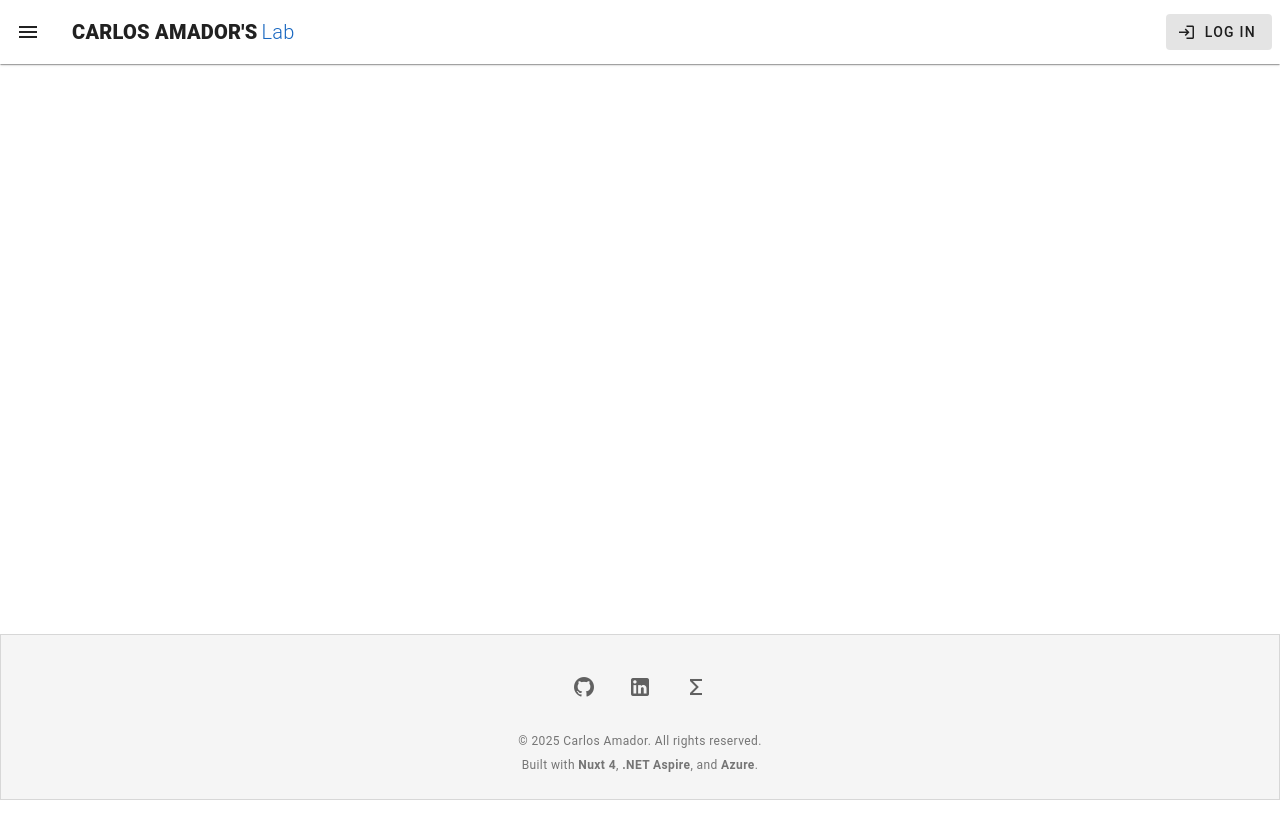
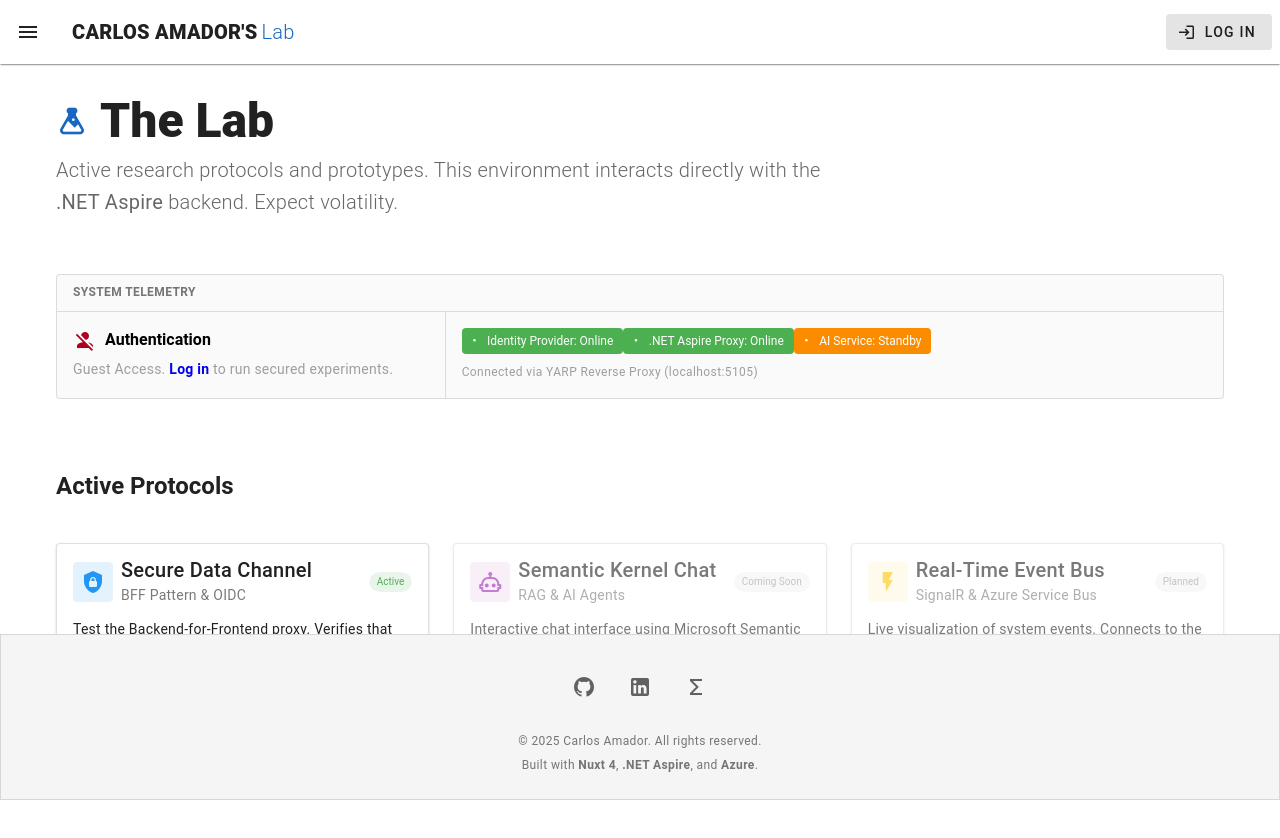
Before and after one commit to amadorcarlosa/AspireWithNuxtVersionTwo, a Nuxt app in the folder webapp/: page /lab in a window 1280 px wide. Shown: the top 838 px of the page. Before the commit the page ends 800 px from the top, so only its background shows below. Built offline with nearby package versions, Linux system fonts and the light colour scheme; no server answers.

Commit message:
feat: enhance weather component and add secure data lab page with authentication

```diff
--- a/webapp/app/components/WeatherForecasts.vue
+++ b/webapp/app/components/WeatherForecasts.vue
@@ -17,71 +17,88 @@
  */
 -->
 <script setup lang="ts">
-/**
- * Weather forecast data structure from the backend API.
- * Represents a single day's weather prediction.
- */
+import type { Ref } from 'vue'
+
 interface WeatherForecast {
-  /** ISO 8601 date string for the forecast day */
   date: string;
-  /** Temperature in Celsius */
   temperatureC: number;
-  /** Temperature in Fahrenheit */
   temperatureF: number;
-  /** Weather condition summary (e.g., "Sunny", "Rainy") */
   summary: string;
 }
 
-import type { Ref } from 'vue'
+// Fetch data using your secure composable
+const { data: forecasts, error, status } = await useAuthFetch<WeatherForecast[]>('/api/weatherforecast')
 
-/**
- * Fetches weather forecast data from the backend API.
- * Uses Nuxt's useFetch for SSR/CSR compatibility.
- * The request is proxied through server middleware to the backend API.
- */
-const { data: weatherForecasts, error, status } = await useAuthFetch<WeatherForecast[]>('/api/weatherforecast') as {
-  data: Ref<WeatherForecast[] | null>
-  error: Ref<Error | null>
-  status: Ref<string>
-};
+// Helper for weather icons
+const getWeatherIcon = (summary: string) => {
+  const s = summary.toLowerCase()
+  if (s.includes('rain') || s.includes('drizzle')) return 'mdi-weather-rainy'
+  if (s.includes('cloud')) return 'mdi-weather-cloudy'
+  if (s.includes('snow')) return 'mdi-weather-snowy'
+  if (s.includes('sun') || s.includes('clear')) return 'mdi-weather-sunny'
+  return 'mdi-weather-partly-cloudy'
+}
 
-console.log('=== WEATHER COMPONENT DEBUG ===');
-console.log('Status:', status.value);
-console.log('Data:', weatherForecasts.value);
-console.log('Error:', error.value);
-console.log('===============================');
+// Helper for temperature color
+const getTempColor = (tempC: number) => {
+  if (tempC > 30) return 'red-darken-1'
+  if (tempC > 20) return 'orange-darken-1'
+  if (tempC > 10) return 'green-darken-1'
+  return 'blue-darken-1'
+}
 </script>
 
 <template>
-  <div>
-    <div v-if="error" style="color: red;">
-      Error: {{ error.message }}
+  <v-card border elevation="0">
+    <div v-if="status === 'pending'" class="pa-4">
+      <div class="text-center mb-4">Establishing secure connection...</div>
+      <v-progress-linear indeterminate color="primary" />
     </div>
-    <div v-else-if="status === 'pending'">
-      Loading...
+
+    <v-alert
+      v-else-if="error"
+      type="error"
+      title="Access Denied / API Error"
+      variant="tonal"
+      class="ma-4"
+    >
+      {{ error.message }}
+      <div class="mt-2 text-caption">
+        Debug: Check if your .NET backend is running on port 5105.
       </div>
-    <div v-else-if="weatherForecasts">
-      <table>
+    </v-alert>
+
+    <v-table v-else hover>
       <thead>
         <tr>
-            <th>Date</th>
-            <th>Summary</th>
-            <th>T (°C)</th>
-            <th>T (°F)</th>
+          <th class="text-left">Date</th>
+          <th class="text-left">Condition</th>
+          <th class="text-right">Temp (°C)</th>
+          <th class="text-right">Temp (°F)</th>
         </tr>
       </thead>
       <tbody>
-          <tr v-for="item in weatherForecasts" :key="item.date">
-            <td>{{ item.date }}</td>
-            <td>{{ item.summary }}</td>
-            <td>{{ item.temperatureC }}</td>
-            <td>{{ item.temperatureF }}</td>
+        <tr v-for="item in forecasts" :key="item.date">
+          <td>
+            {{ new Date(item.date).toLocaleDateString(undefined, { weekday: 'short', month: 'short', day: 'numeric' }) }}
+          </td>
+
+          <td>
+            <v-chip size="small" variant="tonal" class="text-capitalize">
+              <v-icon start :icon="getWeatherIcon(item.summary)" />
+              {{ item.summary }}
+            </v-chip>
+          </td>
+
+          <td class="text-right font-weight-bold" :class="`text-${getTempColor(item.temperatureC)}`">
+            {{ item.temperatureC }}°
+          </td>
+
+          <td class="text-right text-grey">
+            {{ item.temperatureF }}°
+          </td>
         </tr>
       </tbody>
-      </table>
-    </div>
-    <div v-else>
-      No data
-    </div>
-  </div>
+    </v-table>
+  </v-card>
 </template>
--- /dev/null
+++ b/webapp/app/pages/lab/index.vue
@@ -0,0 +1,166 @@
+<script setup lang="ts">
+import { ref, computed } from 'vue'
+
+// 1. Get Real Auth State
+const { user, isAuthenticated, login } = useAuth()
+
+// 2. Define your Experiments (The Menu)
+// As you build new pages, just add them to this array.
+const experiments = [
+  {
+    title: 'Secure Data Channel',
+    subtitle: 'BFF Pattern & OIDC',
+    icon: 'mdi-shield-lock',
+    color: 'blue',
+    to: '/lab/secure-data',
+    description: 'Test the Backend-for-Frontend proxy. Verifies that HttpOnly cookies are correctly passing to the .NET API without exposing tokens to the browser.',
+    status: 'Active'
+  },
+  {
+    title: 'Semantic Kernel Chat',
+    subtitle: 'RAG & AI Agents',
+    icon: 'mdi-robot-outline',
+    color: 'purple',
+    to: '/lab/chat',
+    description: 'Interactive chat interface using Microsoft Semantic Kernel. Tests streaming responses and context maintenance via the MCP server.',
+    status: 'Coming Soon' // Placeholder until you build it
+  },
+  {
+    title: 'Real-Time Event Bus',
+    subtitle: 'SignalR & Azure Service Bus',
+    icon: 'mdi-flash',
+    color: 'amber',
+    to: '/lab/realtime',
+    description: 'Live visualization of system events. Connects to the Azure Service Bus via SignalR to show infrastructure heartbeat in real-time.',
+    status: 'Planned'
+  }
+]
+
+// 3. Simple System Health Mock (You can hook this to real API later)
+const systemStatus = ref([
+  { name: 'Identity Provider', status: 'Online', color: 'success' },
+  { name: '.NET Aspire Proxy', status: 'Online', color: 'success' },
+  { name: 'AI Service', status: 'Standby', color: 'warning' },
+])
+</script>
+
+<template>
+  <v-container class="py-8">
+
+    <v-row class="mb-8">
+      <v-col cols="12">
+        <div class="d-flex align-center mb-2">
+          <v-icon icon="mdi-flask" color="primary" size="x-large" class="mr-3" />
+          <h1 class="text-h3 font-weight-black">The Lab</h1>
+        </div>
+        <p class="text-h6 font-weight-light text-medium-emphasis" style="max-width: 800px;">
+          Active research protocols and prototypes. This environment interacts directly with the
+          <strong>.NET Aspire</strong> backend. Expect volatility.
+        </p>
+      </v-col>
+    </v-row>
+
+    <v-row class="mb-12">
+      <v-col cols="12">
+        <v-card border elevation="0" class="bg-grey-lighten-5">
+          <v-card-title class="text-caption font-weight-bold text-uppercase text-grey-darken-1">
+            System Telemetry
+          </v-card-title>
+
+          <v-divider />
+
+          <v-row no-gutters>
+            <v-col cols="12" md="4" class="pa-4 border-e">
+              <div class="d-flex align-center mb-2">
+                <v-icon :icon="isAuthenticated ? 'mdi-account-check' : 'mdi-account-off'"
+                        :color="isAuthenticated ? 'success' : 'error'"
+                        class="mr-2" />
+                <span class="font-weight-bold">Authentication</span>
+              </div>
+              <div v-if="isAuthenticated" class="text-body-2">
+                User: <span class="font-weight-medium">{{ user?.name }}</span><br>
+                <span class="text-caption text-grey">Session Secure (BFF)</span>
+              </div>
+              <div v-else class="text-body-2 text-grey">
+                Guest Access. <a href="#" @click.prevent="login()" class="text-decoration-none font-weight-bold">Log in</a> to run secured experiments.
+              </div>
+            </v-col>
+
+            <v-col cols="12" md="8" class="pa-4">
+              <div class="d-flex flex-wrap gap-4">
+                <v-chip
+                  v-for="service in systemStatus"
+                  :key="service.name"
+                  :color="service.color"
+                  variant="flat"
+                  size="small"
+                  label
+                >
+                  <v-icon start icon="mdi-circle-small" />
+                  {{ service.name }}: {{ service.status }}
+                </v-chip>
+              </div>
+              <div class="mt-2 text-caption text-grey">
+                Connected via YARP Reverse Proxy (localhost:5105)
+              </div>
+            </v-col>
+          </v-row>
+        </v-card>
+      </v-col>
+    </v-row>
+
+    <v-row>
+      <v-col cols="12" class="mb-4">
+        <h2 class="text-h5 font-weight-bold">Active Protocols</h2>
+      </v-col>
+
+      <v-col
+        v-for="exp in experiments"
+        :key="exp.title"
+        cols="12"
+        md="4"
+      >
+        <v-card
+          height="100%"
+          hover
+          border
+          :to="exp.status === 'Active' ? exp.to : undefined"
+          :class="{ 'opacity-60': exp.status !== 'Active' }"
+        >
+          <v-card-item>
+            <template v-slot:prepend>
+              <v-avatar :color="exp.color" variant="tonal" rounded>
+                <v-icon :icon="exp.icon" />
+              </v-avatar>
+            </template>
+            <v-card-title>{{ exp.title }}</v-card-title>
+            <v-card-subtitle>{{ exp.subtitle }}</v-card-subtitle>
+            <template v-slot:append>
+              <v-chip size="x-small" :color="exp.status === 'Active' ? 'success' : 'grey'">
+                {{ exp.status }}
+              </v-chip>
+            </template>
+          </v-card-item>
+
+          <v-card-text>
+            {{ exp.description }}
+          </v-card-text>
+
+          <v-card-actions v-if="exp.status === 'Active'">
+            <v-btn variant="text" color="primary" :to="exp.to">
+              Run Protocol
+              <v-icon end icon="mdi-arrow-right" />
+            </v-btn>
+          </v-card-actions>
+        </v-card>
+      </v-col>
+    </v-row>
+
+  </v-container>
+</template>
+
+<style scoped>
+.opacity-60 {
+  opacity: 0.7;
+}
+</style>
--- /dev/null
+++ b/webapp/app/pages/lab/secure-data.vue
@@ -0,0 +1,19 @@
+<script setup lang="ts">
+definePageMeta({
+  middleware: 'auth' // <--- This protects the route
+})
+</script>
+
+<template>
+  <v-container>
+    <div class="mb-6">
+      <h1 class="text-h4 font-weight-bold">Secure Data Channel</h1>
+      <p class="text-body-1 text-medium-emphasis">
+        This page fetches protected data from the .NET API.
+        If you see data below, your <strong>HttpOnly Cookie</strong> was successfully passed by the Nuxt BFF proxy.
+      </p>
+    </div>
+
+    <WeatherForecasts />
+  </v-container>
+</template>
--- a/webapp/app/pages/unauthorized.vue
+++ b/webapp/app/pages/unauthorized.vue
@@ -1,7 +1,17 @@
 <template>
-    <div>
-        <h1>Unauthorized</h1>
-        <p>You don't have permission to access this page.</p>
-        <NuxtLink to="/">Return Home</NuxtLink>
-    </div>
+  <v-container class="fill-height justify-center">
+    <v-card max-width="500" class="text-center pa-8" elevation="4" rounded="xl">
+      <v-icon icon="mdi-shield-lock-outline" size="100" color="red-lighten-2" class="mb-4" />
+
+      <h1 class="text-h4 font-weight-bold mb-2">Access Denied</h1>
+      <p class="text-body-1 text-grey mb-6">
+        This laboratory protocol requires active authentication credentials.
+      </p>
+
+      <div class="d-flex justify-center gap-4">
+        <v-btn variant="text" to="/">Return Home</v-btn>
+        <v-btn color="primary" @click="useAuth().login()">Log In</v-btn>
+      </div>
+    </v-card>
+  </v-container>
 </template>
--- a/webapp/app/pages/weather.vue
+++ /dev/null
@@ -1,18 +0,0 @@
-<!--
-/**
- * @file weather.vue
- * @description Protected weather page - requires authentication
- */
--->
-<script setup lang="ts">
-definePageMeta({
-    middleware: 'auth'
-})
-</script>
-
-<template>
-    <div>
-        <h1>Weather Forecast</h1>
-        <WeatherForecasts />
-    </div>
-</template>
```
Also changed, not shown: 1 other file (tests, documents, lock files or other folders). Lines whose indentation alone changed are shown as unchanged.
